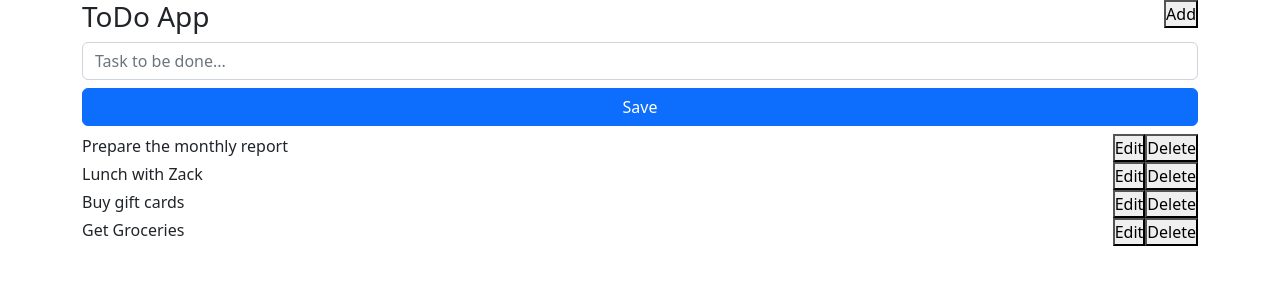
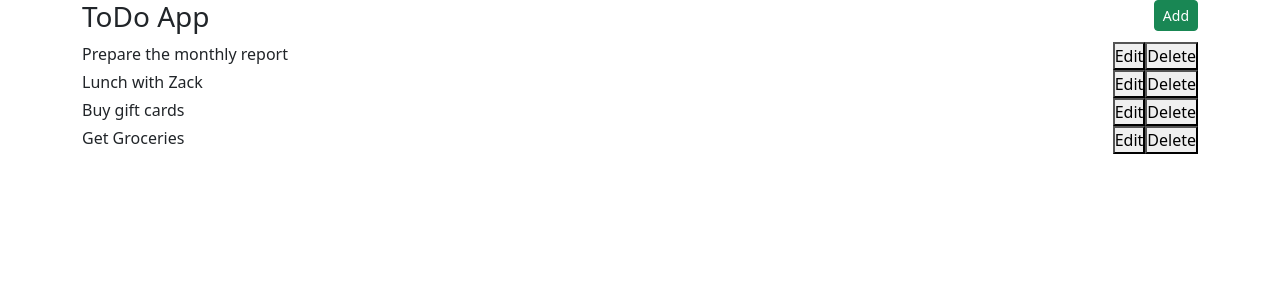
Before and after one commit to ShehrozIrfan/react-essential-training, a React (Create React App) app in the folder todo_app/: page / in a window 1280 px wide. Shown: the top 300 px of the page. Built offline with nearby package versions, Linux system fonts and the light colour scheme.

Commit message:
[Todo App] Show/Hide the add form on button click

```diff
--- a/todo_app/src/App.js
+++ b/todo_app/src/App.js
@@ -33,6 +33,8 @@ function App() {
     value: false,
     item: {},
   });
+
+  const [showAdd, setShowAdd] = useState(false);
 
   const handleDelete = (id) => {
     const newTodoList = todoList.filter((item) => item.id !== id);
@@ -76,10 +78,14 @@ function App() {
     setTodoList(newTodoList);
   };
 
+  const handleShowAdd = () => {
+    setShowAdd(!showAdd);
+  };
+
   return (
     <div className="container">
-      <Header />
-      <AddTodo addTodo={addTodo} />
+      <Header showAdd={showAdd} handleShowAdd={handleShowAdd} />
+      {showAdd && <AddTodo addTodo={addTodo} />}
       {todoList.length > 0 ? (
         <Todos
           items={todoList}
--- a/todo_app/src/components/Header.js
+++ b/todo_app/src/components/Header.js
@@ -1,4 +1,4 @@
-const header = () => {
+const header = ({ showAdd, handleShowAdd }) => {
   return (
     <div className="row">
       <div className="col-md-12">
@@ -7,7 +7,14 @@ const header = () => {
             <h3>ToDo App</h3>
           </div>
           <div>
-            <button>Add</button>
+            <button
+              onClick={handleShowAdd}
+              className={
+                showAdd ? "btn btn-danger btn-sm" : "btn btn-success btn-sm"
+              }
+            >
+              {showAdd ? "Close" : "Add"}
+            </button>
           </div>
         </div>
       </div>
```
